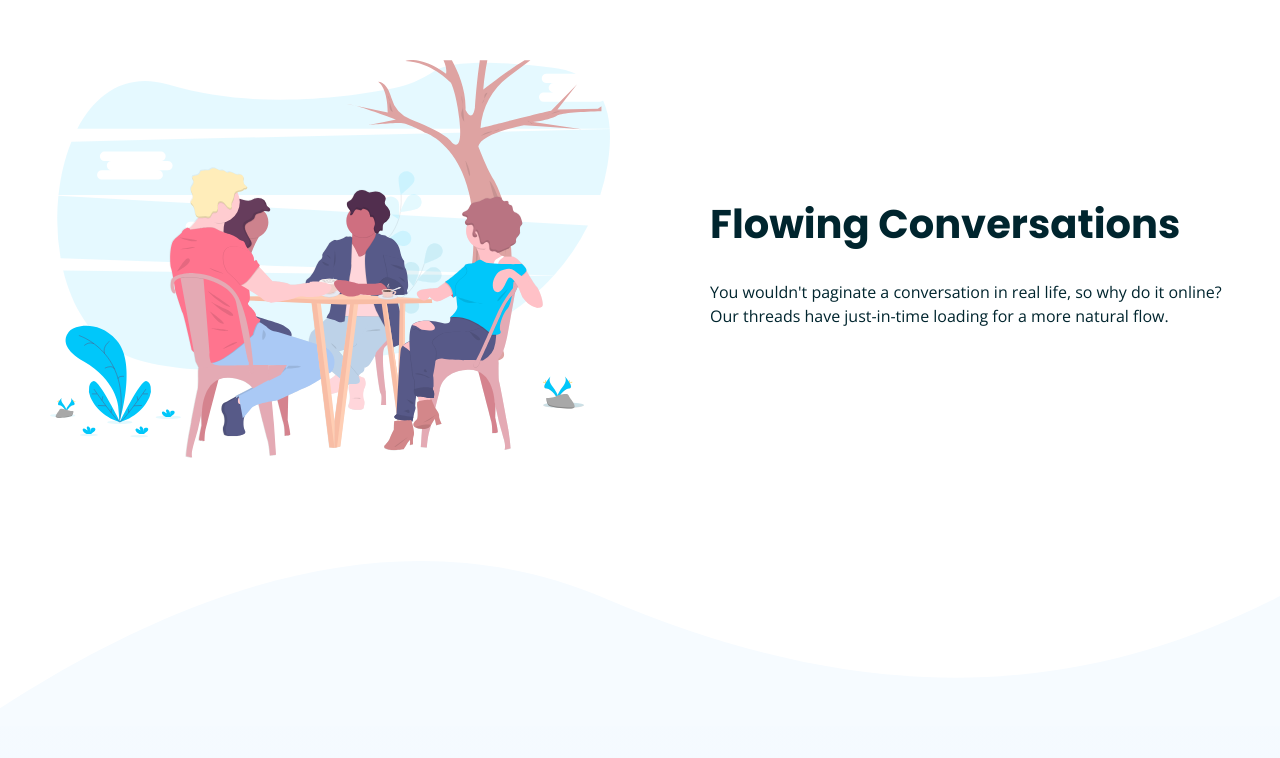
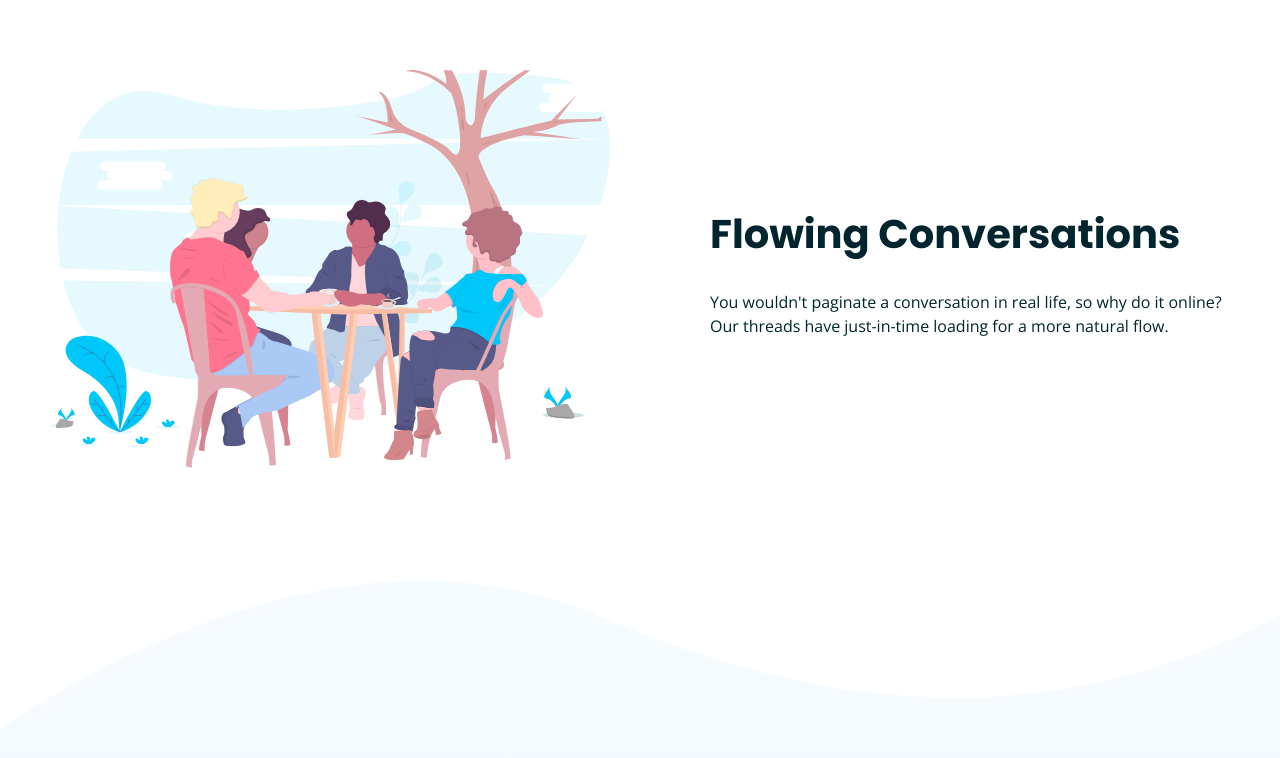
Before and after one commit to hector1234567/fm-huddle-landing-page-with-curved-sections, a website: page index.html in a window 1280 px wide. Shown: the part 2881-3639 px from the top of the page. Drawn offline with nearby package versions, Linux system fonts and the light colour scheme.

Commit message:
fix padding

```diff
--- a/sass/components/_article.scss
+++ b/sass/components/_article.scss
@@ -40,7 +40,7 @@
 
   &:nth-child(2) {
     flex-direction: row-reverse;
-    padding: 10rem 0;
+    padding: 11rem 0;
   }
 
   &:nth-child(3) {
```
Also changed, not shown: css/style.css.
